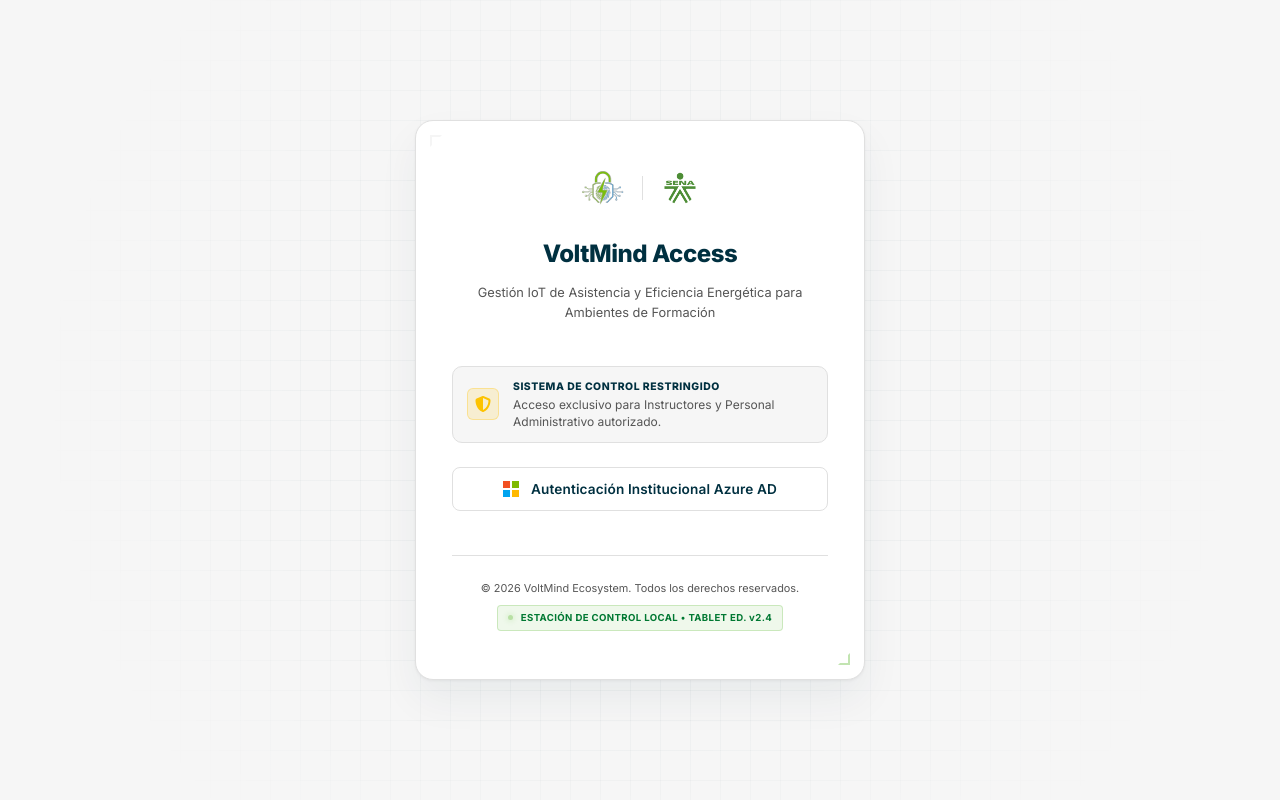
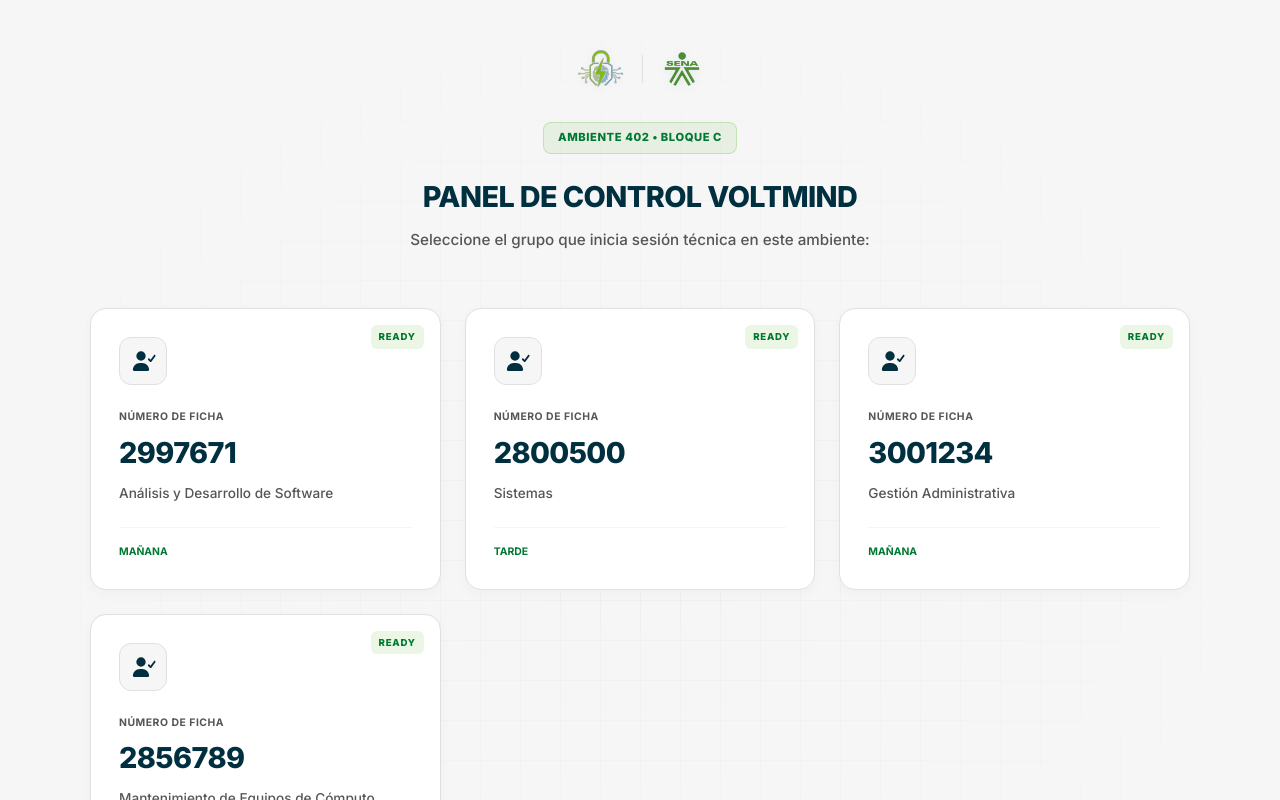
Before and after one commit to NELIZ26/Proyecto_VoltMind, a Vue app in the folder frontend/: page /#/select-ficha in a window 1280 px wide. Before the commit this address led to /login#/select-ficha. Shown: the top 800 px of the page. Built offline with nearby package versions, Linux system fonts and the light colour scheme.

Commit message:
chore: ignorar carpeta android para mantener el repo limpio

```diff
--- a/frontend/src/router/index.js
+++ b/frontend/src/router/index.js
@@ -1,4 +1,4 @@
-import { createRouter, createWebHistory } from "vue-router";
+import { createRouter, createWebHashHistory } from "vue-router";
 
 const routes = [
   {
@@ -42,7 +42,7 @@
 ];
 
 const router = createRouter({
-  history: createWebHistory(import.meta.env.BASE_URL),
+  history: createWebHashHistory(import.meta.env.BASE_URL),
   routes,
 });
 
--- a/frontend/src/views/display/SelectFicha.vue
+++ b/frontend/src/views/display/SelectFicha.vue
@@ -86,8 +86,7 @@
 
       <footer class="select-footer">
         <button class="btn-back" @click="router.push('/route-selector')">
-          <font-awesome-icon icon="fa-solid fa-arrow-left" /> REGRESAR AL
-          SELECTOR
+          <font-awesome-icon icon="fa-solid fa-arrow-left" /> REGRESAR AL SELECTOR
         </button>
       </footer>
     </div>
@@ -96,21 +95,39 @@
 
 <style scoped>
 /* ==========================================================================
-   CONSOLA DE SELECCIÓN DE FICHA (VoltMind Access Premium UI)
+   CONSOLA DE SELECCIÓN DE FICHA (SENA 2024 - Caso 1 Blanco Predominante)
    ========================================================================== */
 .select-shell {
   min-height: 100vh;
-  background: var(--sena-gris-fondo);
+  background: var(--fondo-app);
   display: flex;
   align-items: center;
   justify-content: center;
   padding: 3rem 1.5rem;
   font-family: var(--fuente-principal);
+  position: relative;
+  overflow: hidden;
+}
+
+/* Fondo con cuadrícula tecnológica sutil (SENA Azul Oscuro con baja opacidad) */
+.select-shell::before {
+  content: '';
+  position: absolute;
+  inset: 0;
+  background-image:
+    linear-gradient(rgba(0, 48, 64, 0.03) 1px, transparent 1px),
+    linear-gradient(90deg, rgba(0, 48, 64, 0.03) 1px, transparent 1px);
+  background-size: 40px 40px;
+  mask-image: radial-gradient(ellipse at center, black, transparent 80%);
+  pointer-events: none;
+  z-index: 0;
 }
 
 .select-container {
   width: 100%;
   max-width: 1100px;
+  position: relative;
+  z-index: 1;
 }
 
 /* Encabezado de la Consola */
@@ -134,13 +151,13 @@
 .logo-voltmind {
   height: 38px;
   width: auto;
-  filter: drop-shadow(0 2px 4px rgba(0, 0, 0, 0.4));
+  filter: drop-shadow(0 2px 4px rgba(0, 48, 64, 0.08));
 }
 
 .logo-sena {
   height: 42px;
   width: auto;
-  filter: drop-shadow(0 2px 4px rgba(0, 0, 0, 0.4));
+  filter: drop-shadow(0 2px 4px rgba(0, 48, 64, 0.08));
 }
 
 .brand-divider {
@@ -153,11 +170,11 @@
   display: inline-flex;
   align-items: center;
   gap: 8px;
-  background: rgba(255, 255, 255, 0.03);
-  border: 1px solid var(--borde);
+  background: rgba(57, 169, 0, 0.08); /* Verde con opacidad */
+  border: 1px solid rgba(57, 169, 0, 0.2);
   padding: 6px 14px;
-  border-radius: 6px;
-  color: var(--sena-verde);
+  border-radius: 8px;
+  color: var(--sena-verde-oscuro);
   font-size: 0.7rem;
   font-weight: 800;
   letter-spacing: 0.05em;
@@ -167,27 +184,27 @@
 .select-header h1 {
   font-size: 1.8rem;
   font-weight: 900;
-  color: var(--texto-principal);
+  color: var(--sena-azul-oscuro);
   letter-spacing: -0.02em;
   margin: 0 0 0.5rem 0;
 }
 
 .instruction {
-  font-size: 0.9rem;
+  font-size: 0.95rem;
   color: var(--texto-secundario);
-  opacity: 0.7;
+  font-weight: 500;
 }
 
-/* Grilla de Tarjetas */
+/* Grilla de Tarjetas (Responsive nativo mantenido) */
 .fichas-grid {
   display: grid;
   grid-template-columns: repeat(auto-fit, minmax(260px, 1fr));
   gap: 1.5rem;
 }
 
-/* Estilo Premium de la Tarjeta */
+/* Estilo Institucional de la Tarjeta */
 .ficha-card {
-  background: rgba(255, 255, 255, 0.02);
+  background: var(--fondo-tarjetas);
   border: 1px solid var(--borde);
   border-radius: 16px;
   padding: 1.75rem;
@@ -195,43 +212,47 @@
   cursor: pointer;
   position: relative;
   overflow: hidden;
-  transition: all 0.4s cubic-bezier(0.165, 0.84, 0.44, 1);
+  transition: all 0.3s cubic-bezier(0.165, 0.84, 0.44, 1);
   display: flex;
   flex-direction: column;
   justify-content: space-between;
   min-height: 240px;
+  box-shadow: 0 4px 12px rgba(0, 48, 64, 0.03); /* Sombra sutil y limpia */
 }
 
 .ficha-card:hover {
-  transform: translateY(-8px);
-  background: rgba(255, 255, 255, 0.05);
+  transform: translateY(-6px);
+  background: var(--sena-blanco);
   border-color: var(--sena-verde);
-  box-shadow: 0 20px 40px -15px rgba(57, 169, 0, 0.25);
+  box-shadow: 0 12px 24px rgba(0, 48, 64, 0.08), 0 0 0 1px var(--sena-verde);
 }
 
-/* Micro-Indicador de Estado */
+/* Etiqueta de Estado */
 .card-status {
   position: absolute;
-  top: 15px;
-  right: 15px;
+  top: 16px;
+  right: 16px;
   font-size: 0.6rem;
-  font-weight: 900;
-  color: var(--sena-verde);
-  opacity: 0.5;
-  letter-spacing: 0.1em;
+  font-weight: 800;
+  color: var(--sena-verde-oscuro);
+  background: rgba(57, 169, 0, 0.1);
+  padding: 4px 8px;
+  border-radius: 6px;
+  letter-spacing: 0.08em;
 }
 
+/* Icono de la Tarjeta */
 .card-icon {
   width: 48px;
   height: 48px;
-  background: rgba(255, 255, 255, 0.02);
+  background: var(--fondo-app);
   border: 1px solid var(--borde);
   border-radius: 12px;
   display: flex;
   align-items: center;
   justify-content: center;
   font-size: 1.25rem;
-  color: var(--texto-secundario);
+  color: var(--sena-azul-oscuro);
   margin-bottom: 1.5rem;
   transition: all 0.3s ease;
 }
@@ -240,12 +261,13 @@
   background: var(--sena-verde);
   color: var(--sena-blanco);
   border-color: var(--sena-verde);
-  box-shadow: 0 0 15px rgba(57, 169, 0, 0.3);
+  box-shadow: 0 4px 12px rgba(57, 169, 0, 0.3);
 }
 
+/* Información Central */
 .label {
   display: block;
-  font-size: 0.6rem;
+  font-size: 0.65rem;
   font-weight: 700;
   color: var(--texto-secundario);
   letter-spacing: 0.05em;
@@ -253,9 +275,9 @@
 }
 
 .ficha-number {
-  font-size: 1.6rem;
+  font-size: 1.8rem;
   font-weight: 800;
-  color: var(--texto-principal);
+  color: var(--sena-azul-oscuro);
   margin: 0 0 8px 0;
   letter-spacing: -0.02em;
 }
@@ -265,7 +287,7 @@
   color: var(--texto-secundario);
   line-height: 1.4;
   margin: 0;
-  opacity: 0.8;
+  font-weight: 500;
 }
 
 /* Footer de la Tarjeta */
@@ -274,21 +296,21 @@
   display: flex;
   align-items: center;
   justify-content: space-between;
-  border-top: 1px solid var(--borde);
+  border-top: 1px solid var(--fondo-app);
   padding-top: 1rem;
 }
 
 .jornada-tag {
   font-size: 0.65rem;
   font-weight: 700;
-  color: var(--sena-verde-claro);
+  color: var(--sena-verde-oscuro);
   text-transform: uppercase;
 }
 
 .arrow {
-  font-size: 0.8rem;
-  color: var(--texto-secundario);
-  transition: transform 0.3s ease;
+  font-size: 0.9rem;
+  color: var(--borde);
+  transition: all 0.3s ease;
 }
 
 .ficha-card:hover .arrow {
@@ -296,30 +318,33 @@
   transform: translateX(5px);
 }
 
-/* Botón de Regreso */
+/* Botón de Regreso Institucional */
 .select-footer {
   margin-top: 4rem;
   text-align: center;
 }
 
 .btn-back {
-  background: transparent;
+  background: var(--fondo-tarjetas);
   border: 1px solid var(--borde);
   color: var(--texto-secundario);
   padding: 12px 24px;
   border-radius: 8px;
-  font-size: 0.75rem;
+  font-size: 0.8rem;
   font-weight: 700;
   cursor: pointer;
   display: inline-flex;
   align-items: center;
   gap: 10px;
   transition: all 0.3s ease;
+  box-shadow: 0 2px 8px rgba(0, 48, 64, 0.03);
 }
 
 .btn-back:hover {
-  border-color: rgba(255, 255, 255, 0.2);
-  color: var(--texto-principal);
-  background: rgba(255, 255, 255, 0.02);
+  border-color: var(--sena-azul-oscuro);
+  color: var(--sena-blanco);
+  background: var(--sena-azul-oscuro);
+  transform: translateY(-2px);
+  box-shadow: 0 6px 16px rgba(0, 48, 64, 0.15);
 }
 </style>
--- a/frontend/vite.config.js
+++ b/frontend/vite.config.js
@@ -1,9 +1,18 @@
 import { defineConfig } from 'vite'
 import vue from '@vitejs/plugin-vue'
+import legacy from '@vitejs/plugin-legacy' // <-- 1. Importamos el plugin
 import { fileURLToPath, URL } from 'node:url'
 
 export default defineConfig({
-  plugins: [vue()],
+  plugins: [
+    vue(),
+    // 2. Configuramos el soporte para navegadores antiguos
+    legacy({
+      targets: ['Android >= 9', 'iOS >= 11'],
+      renderLegacyChunks: true,
+    })
+  ],
+  base: './',
   resolve: {
     alias: {
       '@': fileURLToPath(new URL('./src', import.meta.url))
```
Also changed, not shown: frontend/package.json (+4 -3 lines), 7 other files (tests, documents, lock files or other folders).
